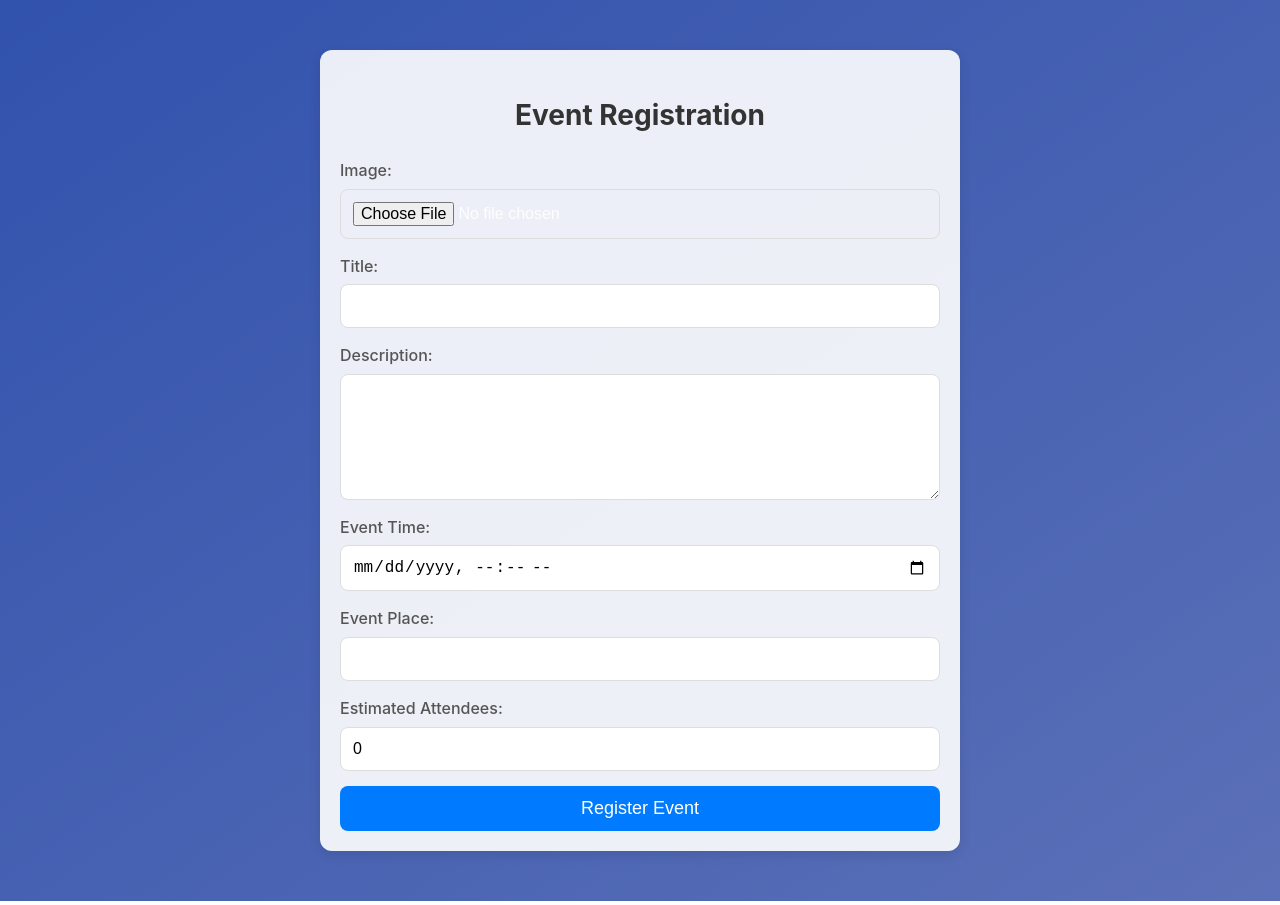
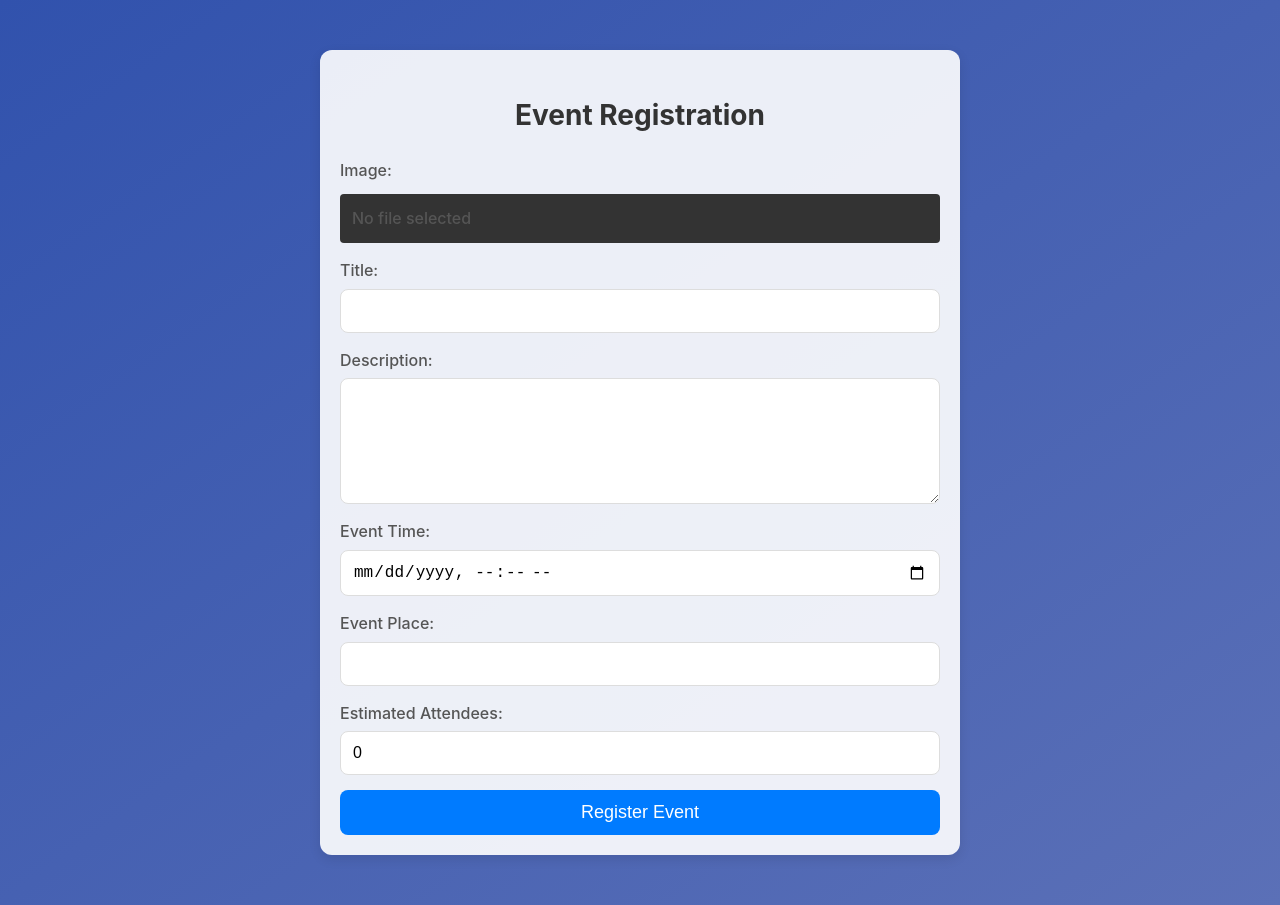
Before and after one commit to nokuyo/EventHb, a React (Vite) app in the folder frontend/: page /event-registration in a window 1280 px wide. Built offline with nearby package versions, Linux system fonts and the light colour scheme.

Commit message:
Update EventRegistration.jsx
file drop text fix

```diff
--- a/frontend/src/components/EventRegistration.jsx
+++ b/frontend/src/components/EventRegistration.jsx
@@ -62,11 +62,15 @@ const EventRegistration = () => {
       <form onSubmit={handleSubmit} className="registration-form">
         <div className="form-group">
           <label>Image:</label>
+          <label htmlFor="file-upload" className="custom-file-label">
+            {image ? image.name : "No file selected"}
+          </label>
           <input
+            id="file-upload"
             type="file"
             accept="image/*"
+            style={{ display: "none" }}
             onChange={(e) => setImage(e.target.files[0])}
-            className="form-input"
           />
         </div>
         <div className="form-group">
```
